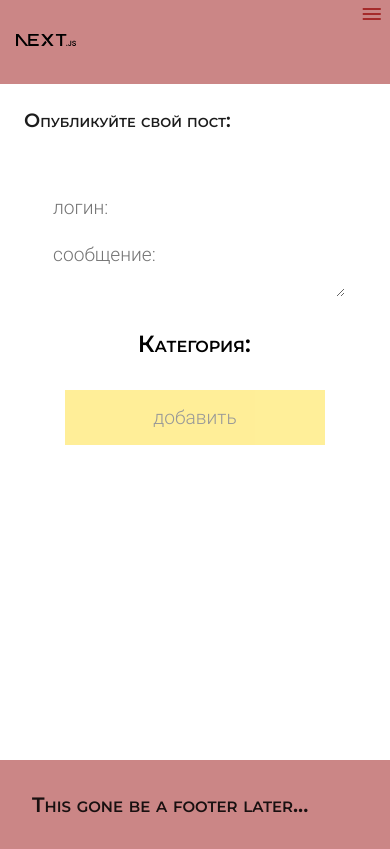
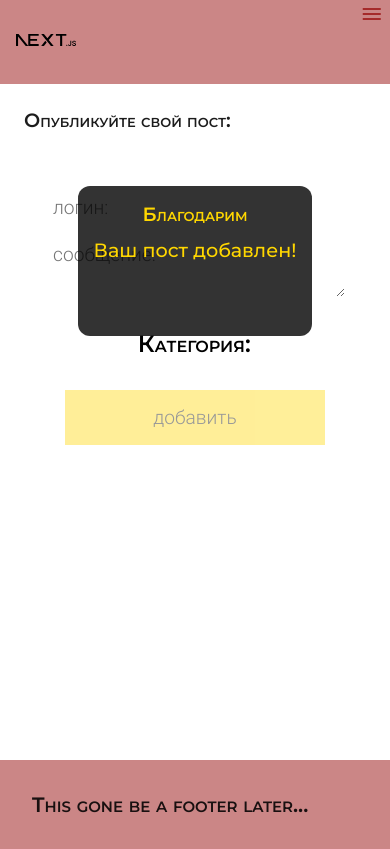
Before and after one commit to rakoth-gri/react-zustand, a Next.js app: page /addPost in a window 390 px wide. Built offline with nearby package versions, Linux system fonts and the light colour scheme.

Commit message:
media-querries(2st)

```diff
--- a/src/components/AddPostForm.tsx
+++ b/src/components/AddPostForm.tsx
@@ -21,7 +21,7 @@
 
 	const [post, setPost] = useState<{ [key: string]: string }>({ login: "", msg: "", category: "" });
 	const [error, setError] = useState<{ [key: string]: string }>({ login: " ", msg: " ", category: " " });
-	const [modal, setModal] = useState(false);
+	const [modal, setModal] = useState(true);
 
 	const [addPost, addRemotePost, category] = useStore(
 		(state) => [state.addPost, state.addRemotePost, state.category],
--- a/src/components/ui/Modal.module.sass
+++ b/src/components/ui/Modal.module.sass
@@ -22,3 +22,16 @@
     &__msg
         font-family: inherit
         text-align: center
+
+@media screen and (max-width: 767.99px)
+
+    .modal
+        height: 150px
+        width: 60%
+        padding: 0.5rem
+
+        &__title
+            text-align: center
+        &__msg
+            font-size: 1.2rem
+            padding: 0.25rem
```
